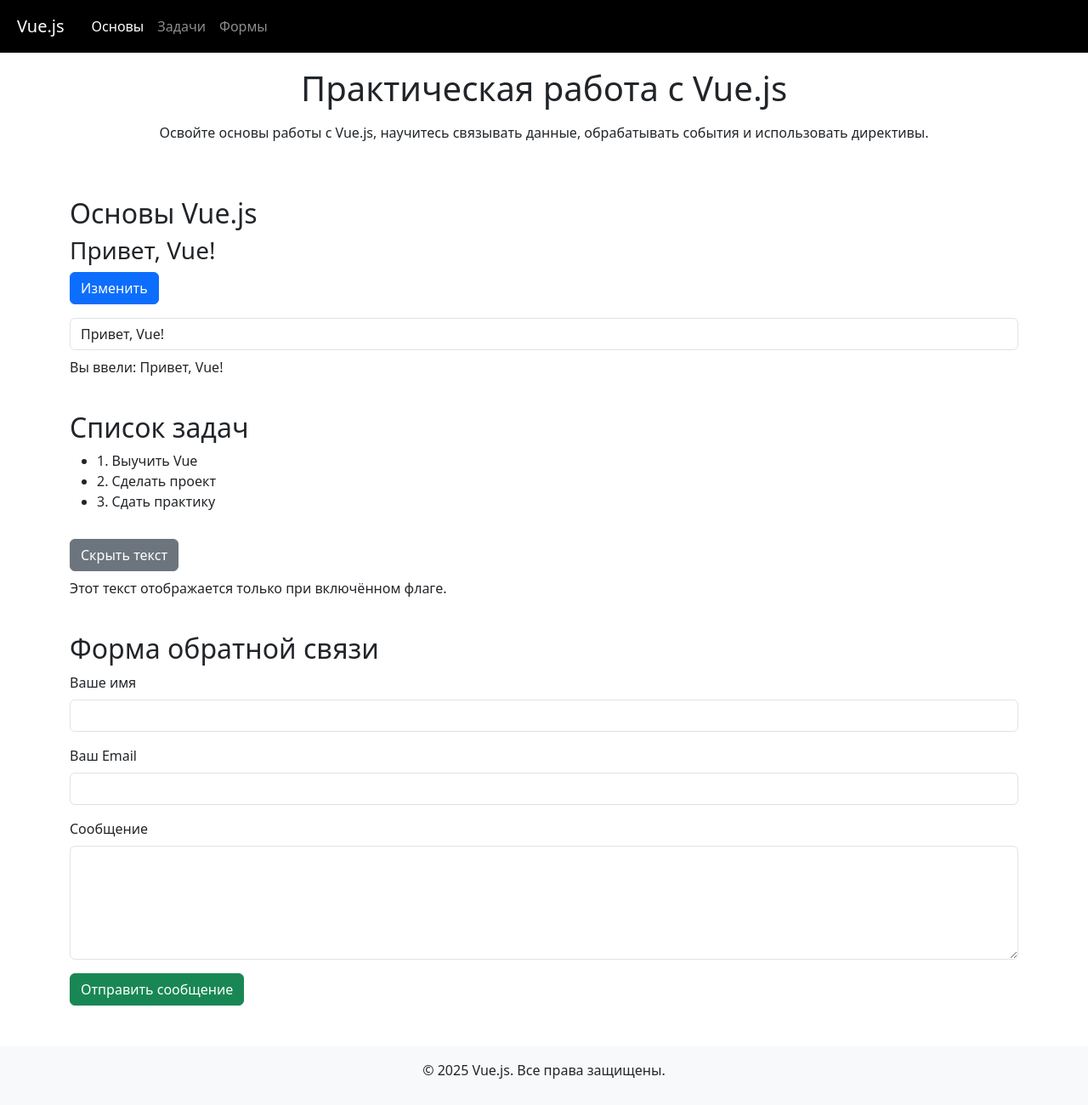
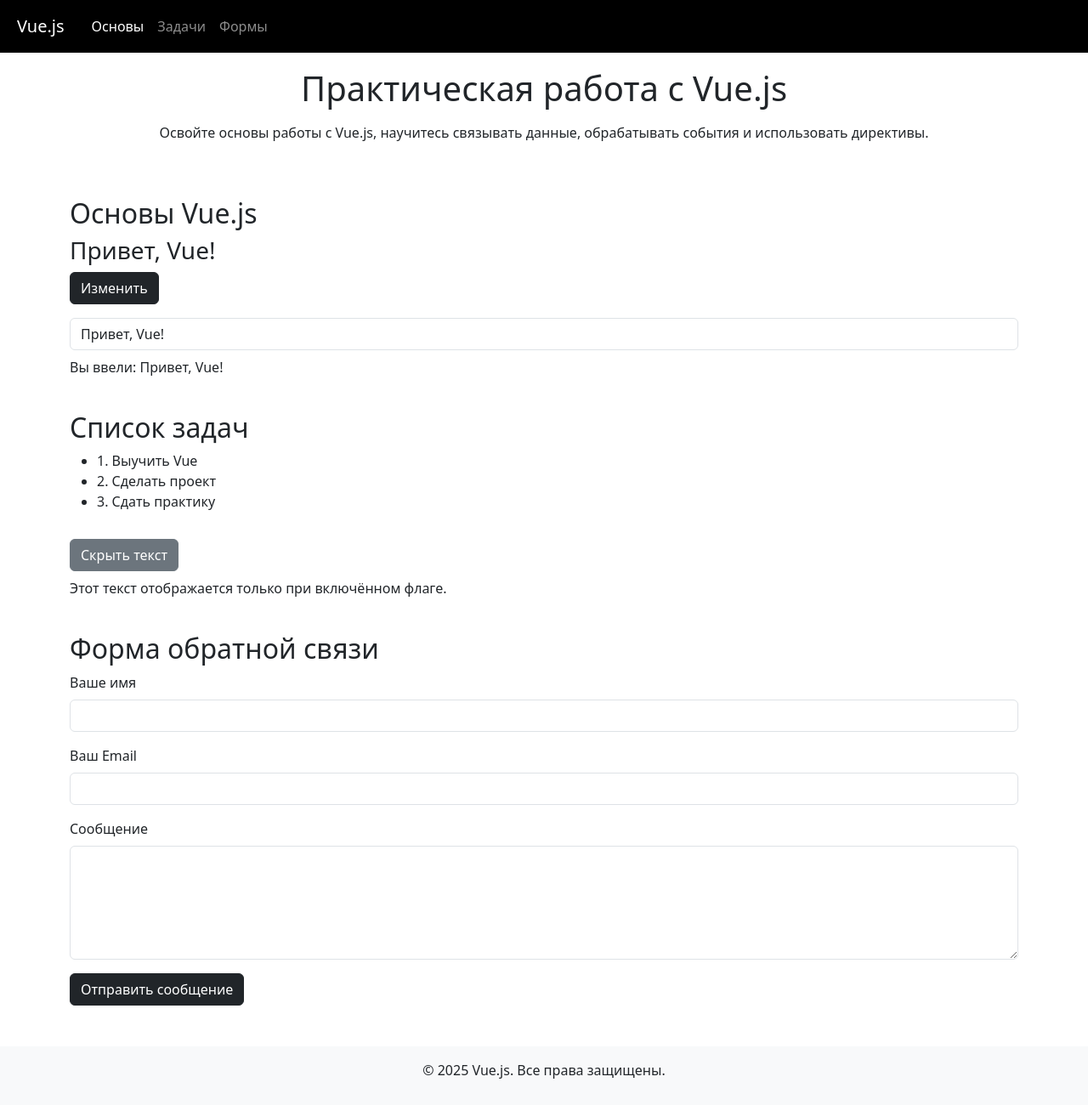
Before and after one commit to mylittlepray/site-project-10, a plain HTML site: page index.html in a window 1280 px wide. Shown: the whole page at 85% size. Drawn offline with nearby package versions, Linux system fonts and the light colour scheme.

Commit message:
new colors

```diff
--- a/index.html
+++ b/index.html
@@ -43,7 +43,7 @@
                 <h2 p-2>Основы Vue.js</h2>
                 <div id="app">
                     <h3>{{ message }}</h3>
-                    <button @click="message = 'Сообщение изменено!'" class="btn btn-primary">Изменить</button>
+                    <button @click="message = 'Сообщение изменено!'" class="btn btn-dark">Изменить</button>
                     <input v-model="message" class="form-control mt-3" placeholder="Введите текст" />
                     <p class="mt-2">Вы ввели: {{ message }}</p>
                 </div>
@@ -79,7 +79,7 @@
                         <label for="message" class="form-label">Сообщение</label>
                         <textarea v-model="form.message" class="form-control" id="message" rows="5" required></textarea>
                     </div>
-                    <button type="submit" class="btn btn-success">Отправить сообщение</button>
+                    <button type="submit" class="btn btn-dark">Отправить сообщение</button>
                 </form>
                 <div v-if="submitted" class="mt-3 alert alert-success">
                     <h4>Отправлено:</h4>
@@ -90,9 +90,6 @@
             </div>
         </section>
     </div>
-
-
-
     <script src="https://unpkg.com/vue@3/dist/vue.global.prod.js"></script>
     <script src="https://cdn.jsdelivr.net/npm/bootstrap@5.3.2/dist/js/bootstrap.bundle.min.js"></script>
     <script src="script.js"></script>
```
